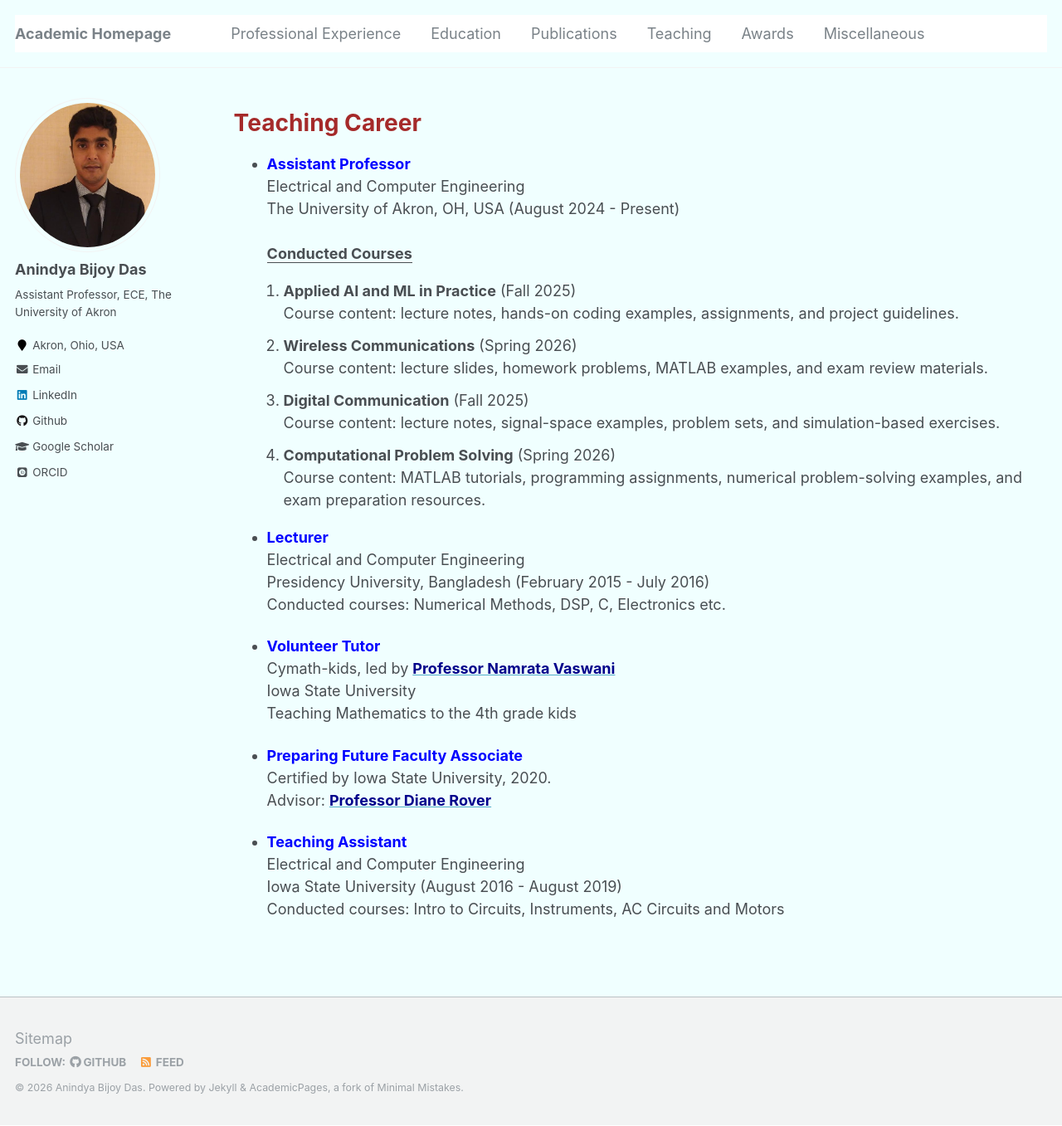
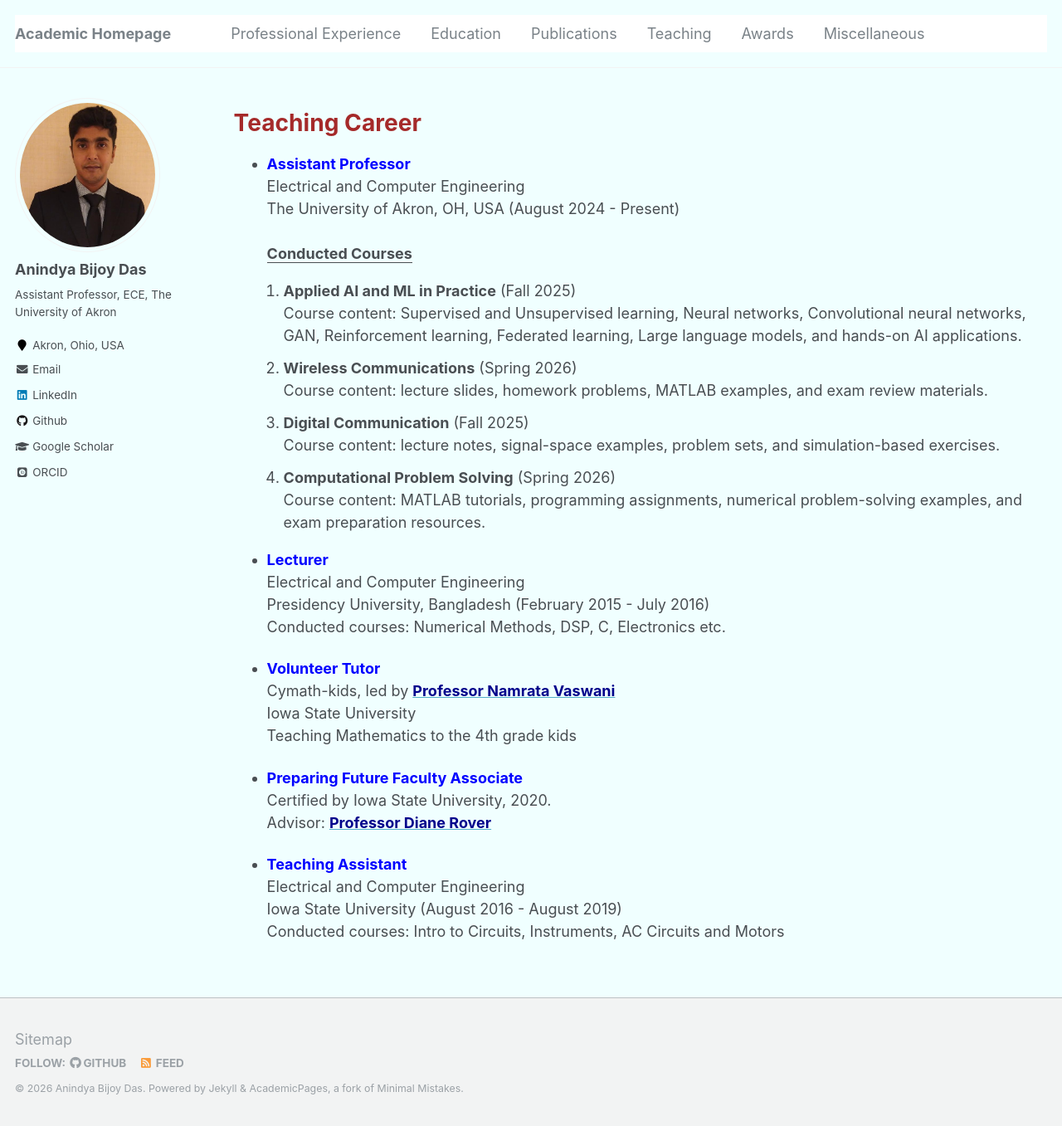
Before and after one commit to anindyabijoydas/portfolio, a Jekyll site: the page built from _pages/teaching.md, in a window 1280 px wide and 1357 px high. Shown: the whole window at 83% size. Built offline with Jekyll 4.4.1, drawn with Linux system fonts in a browser that asks for light colours; some web fonts are replaced.

Commit message:
Update teaching.md

```diff
--- a/_pages/teaching.md
+++ b/_pages/teaching.md
@@ -22,7 +22,7 @@ redirect_from:
 <ol style="margin-top: 10px; margin-left: 35px; padding-left: 25px;">
   <li style="margin-bottom: 12px;">
     <strong>Applied AI and ML in Practice</strong> (Fall 2025) <br/>
-    Course content: lecture notes, hands-on coding examples, assignments, and project guidelines.
+    Course content: Supervised and Unsupervised learning, Neural networks, Convolutional neural networks, GAN, Reinforcement learning, Federated learning, Large language models, and hands-on AI applications.
   </li>
 
   <li style="margin-bottom: 12px;">
```
